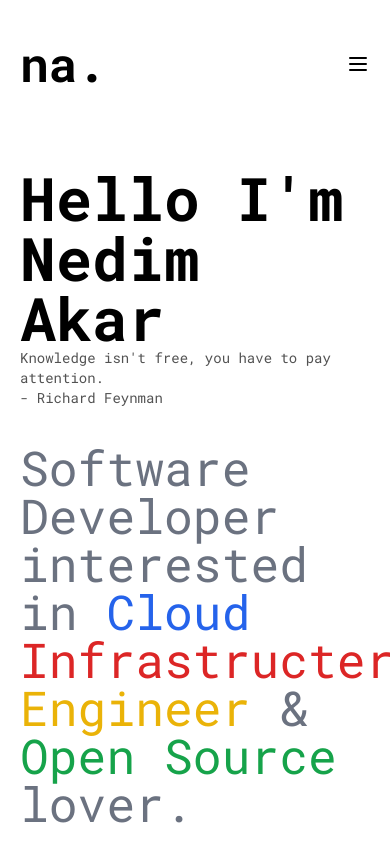
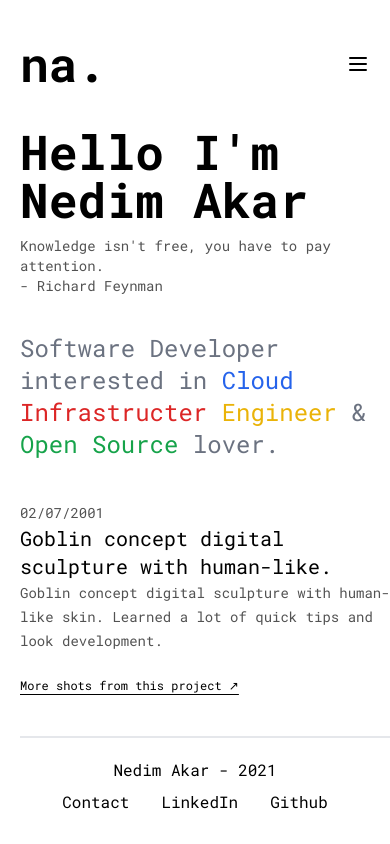
Before and after one commit to jack5341/personal-website, a React (Create React App) app: page / in a window 390 px wide. Shown: the top 844 px of the page. Built offline with nearby package versions, Linux system fonts and the light colour scheme.

Commit message:
chore: optimize classes and add more breakpoint

```diff
--- a/src/components/headline/headline.jsx
+++ b/src/components/headline/headline.jsx
@@ -1,7 +1,7 @@
 import PropTypes from "prop-types";
 
 export function Headline1(p) {
-    return <h1 className={"text-6xl font-extrabold " + p.classnames}>{p.children}</h1>;
+    return <h1 className={"text-5xl md:text-6xl lg:text-5xl font-extrabold " + p.classnames}>{p.children}</h1>;
 }
 
 Headline1.propTypes = {
@@ -9,7 +9,7 @@ Headline1.propTypes = {
 };
 
 export function Headline2(p) {
-    return <h2 className={"text-5xl " + p.classnames}>{p.children}</h2>;
+    return <h2 className={"text-2xl lg:text-3xl lg:mx-20 xl:mx-28 " + p.classnames}>{p.children}</h2>;
 }
 
 Headline2.propTypes = {
--- a/src/components/link/link.jsx
+++ b/src/components/link/link.jsx
@@ -2,7 +2,12 @@ import PropTypes from "prop-types";
 
 export function Link(p) {
     return (
-        <a href={p.url} target={p.isBlank ? "_blank" : null} className={"text-lg underline underline-offset-4 " + p.classnames} rel="noreferrer">
+        <a
+            href={p.url}
+            target={p.isBlank ? "_blank" : null}
+            className={"text-xs lg:text-lg underline underline-offset-4 " + p.classnames}
+            rel="noreferrer"
+        >
             {p.label + (p.withArrow ? " ↗" : "")}
         </a>
     );
--- a/src/containers/header/header.jsx
+++ b/src/containers/header/header.jsx
@@ -4,9 +4,9 @@ import Label from "../../components/label/label";
 
 export default function Header() {
     return (
-        <div className="py-10 md:py-32 ml-5 md:ml-0 grid grid-cols-1 lg:grid-cols-3 gap-4 mx-5 md:mb-0">
+        <div className="py-0 md:py-32 ml-5 md:ml-0 grid grid-cols-1 lg:grid-cols-3 gap-4 mx-5 md:mb-0">
             <div className="flex justify-center flex-col mb-5 md:mb-0">
-                <Headline1>
+                <Headline1 classnames="mb-3">
                     Hello I'm <br /> Nedim Akar
                 </Headline1>
                 <Label>
--- a/src/containers/post/post.jsx
+++ b/src/containers/post/post.jsx
@@ -4,22 +4,21 @@ import { Link } from "../../components/link/link";
 export default function Post() {
     return (
         <div className={"h-auto lg:h-120 w-full border-b-2 grid grid-cols-1 lg:grid-cols-4 gap-4 mx-5 md:mx-0"}>
-            <div className="col-span-1 m-10 ml-0 mx-4">
+            <div className="col-span-1 xl:col-span-2 m-10 ml-0 mx-4">
                 <div>
                     <Label>02/07/2001</Label>
                 </div>
                 <div>
-                    <a href="https://www.youtube.com/watch?v=dQw4w9WgXcQ&ab_channel=RickAstley" className="mb-5 text-3xl hover:underline">
+                    <a href="https://www.youtube.com/watch?v=dQw4w9WgXcQ&ab_channel=RickAstley" className="text-xl lg:text-3xl hover:underline">
                         Goblin concept digital sculpture with human-like.
                     </a>
                 </div>
-                <br />
                 <Label>Goblin concept digital sculpture with human-like skin. Learned a lot of quick tips and look development.</Label>
                 <div className="mt-5">
                     <Link url="https://www.youtube.com/watch?v=dQw4w9WgXcQ&ab_channel=RickAstley" label="More shots from this project" withArrow />
                 </div>
             </div>
-            <div className="col-span-3 hidden lg:block">
+            <div className="col-span-3 xl:col-span-2 hidden lg:block">
                 <div className="lg:m-10 flex lg:justify-center">
                     <img src="https://www.fillmurray.com/640/360" className="rounded-md" />
                 </div>
```
